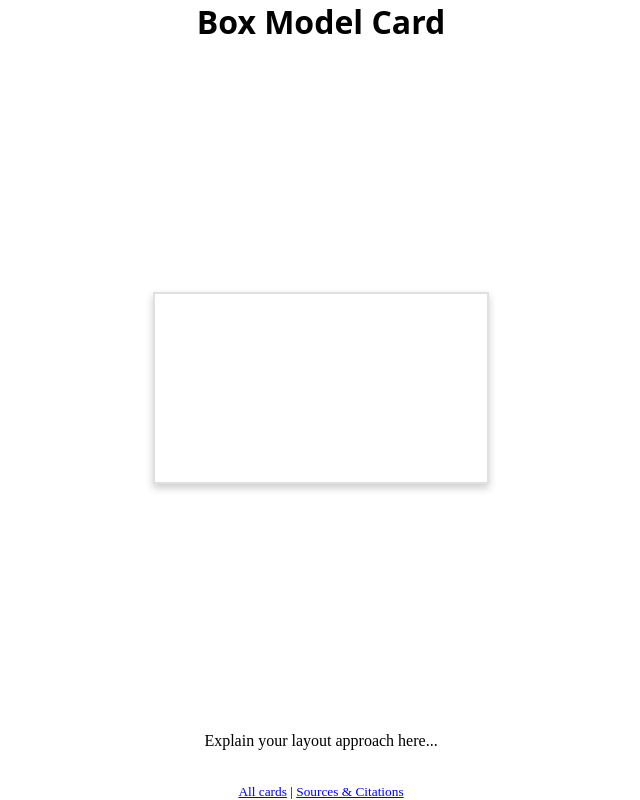
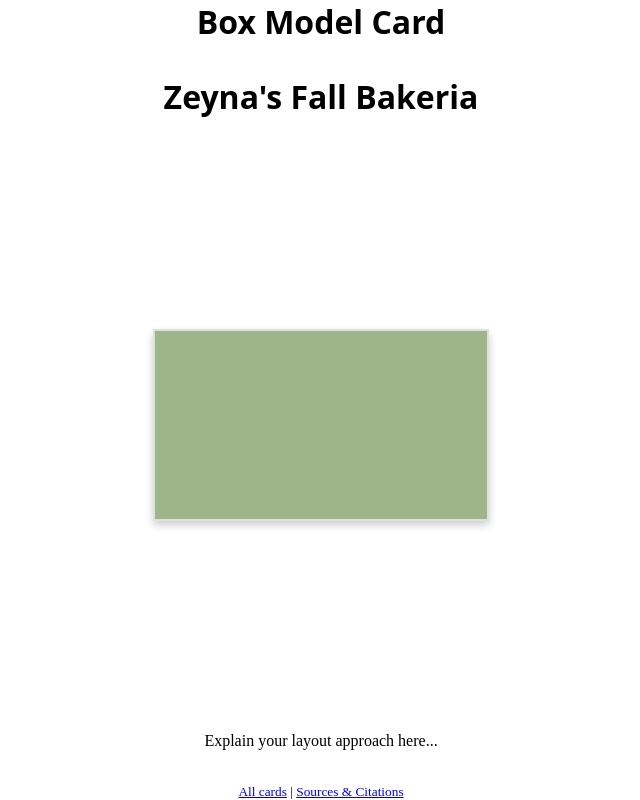
Before and after one commit to IACS-26-27/web-design-1-business-card-zeynathegoat, a website: page box.html in a window 1280 px wide. Shown: the whole page, without its empty margins (319-959 px from the left). Drawn offline with Linux system fonts and the light colour scheme.

Commit message:
I changed the background and put my title, while also settiling on my comapny

```diff
--- a/box.css
+++ b/box.css
@@ -20,6 +20,13 @@ h6 {
 }
 */
 
+/* AI-generated code starts here */
+/* Student prompt: "can you make the background of the box card #9EB589" */
+.card {
+  background-color: #9EB589;
+}
+/* AI-generated code ends here */
+
 /* Your box model card styles go here!
  * Layout with margin, padding, border, width, and height only
  * (no flexbox or grid). */
--- a/box.html
+++ b/box.html
@@ -9,7 +9,7 @@
   </head>
   <body>
     <h1>Box Model Card</h1>
-
+    <h1> Zeyna's Fall Bakeria</h1>
     <!-- Change landscape to portrait or square
      for a different size card -->
     <div class="card landscape">
```
Also changed, not shown: citations.html (+4 -1 lines), index.html (+1 -1 lines).
